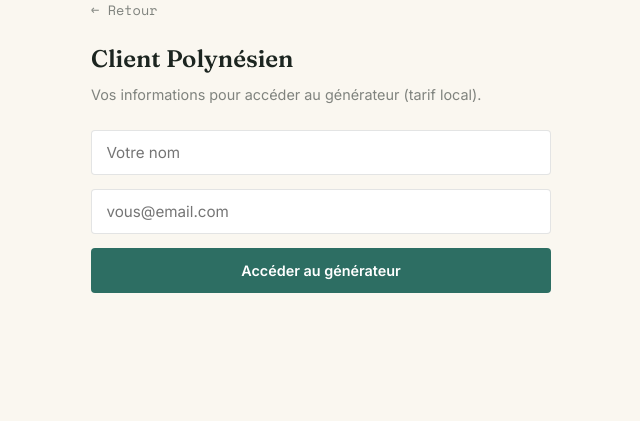
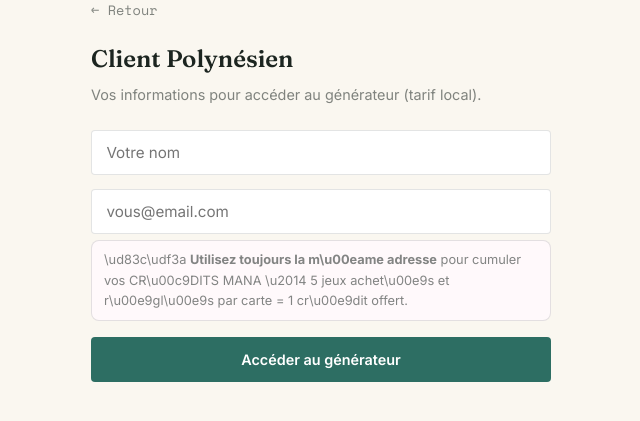
Before and after one commit to directionvaikeashop-cloud/manaprint, a Flask app: page / in a window 1280 px wide, after a click that opens the changed part. Shown: the part 257-678 px from the top of the page, without its empty margins (319-959 px from the left). Run offline with Flask 3, Linux system fonts and the light colour scheme.

Commit message:
Update index.html

```diff
--- a/templates/index.html
+++ b/templates/index.html
@@ -116,6 +116,13 @@
     <p data-i18n="poly_form_d" style="color:var(--muted);font-size:.9rem;margin-bottom:1.5rem;line-height:1.6">Vos informations pour accéder au générateur (tarif local).</p>
     <input id="poly-nom" data-i18n-ph="ph_nom" placeholder="Votre nom">
     <input id="poly-email" type="email" placeholder="vous@email.com">
+        <!-- \ud83c\udf3a 13/08 (sceau Maeva) : le rappel qui \u00e9vite les cr\u00e9dits perdus.
+         Les clients ne cr\u00e9ent pas de compte : leur EMAIL est la cl\u00e9 de leur
+         progression MANA. S'ils en donnent un autre, ils repartent de z\u00e9ro. -->
+    <p style="font-size:.8rem;color:var(--muted);line-height:1.6;margin:-.5rem 0 1rem;padding:.55rem .75rem;background:#FFF9FB;border-radius:8px;border:1px solid var(--line)">
+      \ud83c\udf3a <b>Utilisez toujours la m\u00eame adresse</b> pour cumuler vos CR\u00c9DITS MANA \u2014
+      5 jeux achet\u00e9s et r\u00e9gl\u00e9s par carte = 1 cr\u00e9dit offert.
+    </p>
     <button class="btn" id="poly-btn" data-i18n="btn_acceder" onclick="accederPoly()">Accéder au générateur</button>
     <p id="poly-msg" style="margin-top:1rem;font-size:.88rem"></p>
   </div>
@@ -128,6 +135,13 @@
     <input id="intl-nom" data-i18n-ph="ph_nom" placeholder="Votre nom">
     <input id="intl-email" type="email" placeholder="vous@email.com">
     <input id="intl-pays" data-i18n-ph="ph_pays" placeholder="Pays (optionnel)">
+        <!-- \ud83c\udf3a 13/08 (sceau Maeva) : le rappel qui \u00e9vite les cr\u00e9dits perdus.
+         Les clients ne cr\u00e9ent pas de compte : leur EMAIL est la cl\u00e9 de leur
+         progression MANA. S'ils en donnent un autre, ils repartent de z\u00e9ro. -->
+    <p style="font-size:.8rem;color:var(--muted);line-height:1.6;margin:-.5rem 0 1rem;padding:.55rem .75rem;background:#FFF9FB;border-radius:8px;border:1px solid var(--line)">
+      \ud83c\udf3a <b>Utilisez toujours la m\u00eame adresse</b> pour cumuler vos CR\u00c9DITS MANA \u2014
+      5 jeux achet\u00e9s et r\u00e9gl\u00e9s par carte = 1 cr\u00e9dit offert.
+    </p>
     <button class="btn" id="intl-btn" data-i18n="btn_acceder" onclick="accederIntl()">Accéder au générateur</button>
     <p id="intl-msg" style="margin-top:1rem;font-size:.88rem"></p>
   </div>
@@ -275,6 +289,26 @@
   <div id="ecran-panier" class="hidden" style="max-width:620px;margin:0 auto">
     <button onclick="montrer(panierRetour||'ecran-choix')" data-i18n="retour" class="mono" style="background:none;border:none;color:var(--muted);font-size:.85rem;margin-bottom:1.5rem">← Retour</button>
     <h2 class="display" data-i18n="panier_titre" style="font-size:1.6rem;margin-bottom:.4rem">🛒 Mon panier</h2>
+    <!-- \ud83c\udf3a CR\u00c9DIT MANA (sceau Maeva 13/08) : la progression du client,
+         affich\u00e9e l\u00e0 o\u00f9 il d\u00e9cide. Le compteur ne bouge QU'APR\u00c8S paiement
+         confirm\u00e9 par carte \u2014 jamais au clic sur « Commander ». -->
+    <div id="mana-bloc" style="display:none;border:1px solid var(--line);border-radius:10px;padding:.8rem 1rem;margin-bottom:1rem;background:#FFF9FB">
+      <div style="display:flex;align-items:center;gap:.5rem;flex-wrap:wrap">
+        <span style="font-size:1.05rem">\ud83c\udf3a</span>
+        <b style="font-size:.95rem">Mes CR\u00c9DITS MANA</b>
+        <span id="mana-credits" style="margin-left:auto;font-weight:700;color:var(--teal-d)"></span>
+      </div>
+      <div style="height:9px;background:#F0E4EA;border-radius:999px;margin:.55rem 0 .35rem;overflow:hidden">
+        <div id="mana-jauge" style="height:100%;width:0;background:var(--teal);border-radius:999px;transition:width .4s"></div>
+      </div>
+      <p id="mana-texte" style="font-size:.82rem;color:var(--muted);line-height:1.6;margin:0"></p>
+      <p style="font-size:.78rem;color:var(--muted);line-height:1.6;margin:.45rem 0 0">
+        <b>5 JEUX achet\u00e9s = 1 CR\u00c9DIT MANA offert \ud83c\udf3a</b><br>
+        <i>Offre exclusivement r\u00e9serv\u00e9e aux commandes de jeux effectu\u00e9es sur MANAPRINT
+        et r\u00e9gl\u00e9es en ligne par carte bancaire.</i><br>
+        Plus vous utilisez MANAPRINT, plus vos CR\u00c9DITS MANA se cumulent !
+      </p>
+    </div>
     <p data-i18n="panier_sous" style="color:var(--muted);font-size:.88rem;margin-bottom:1.4rem;line-height:1.6">Plusieurs jeux, un seul paiement — chaque article garde sa personnalisation, sa date et son imprimeur partenaire.</p>
     <div id="panier-liste" style="display:flex;flex-direction:column;gap:.6rem;margin-bottom:1rem"></div>
     <p id="panier-vide" data-i18n="panier_vide" style="color:var(--muted);font-size:.9rem">Ton panier est vide — choisis un jeu et clique « 🛒 Ajouter au panier ».</p>
@@ -867,7 +901,34 @@ function ajouterPanier(){
   ecrirePanier(p);
   msg.style.color="var(--teal)"; msg.textContent=t("panier_ajoute")+" ("+p.length+")";
 }
+// 🌺 Le compteur CRÉDIT MANA du client.
+// ⚠️ Il ne fait QUE LIRE : la progression monte côté serveur, au webhook
+// Stripe, une fois le paiement confirmé. Rien ici ne peut la faire bouger.
+async function chargerMana(){
+  const bloc = document.getElementById('mana-bloc');
+  if(!bloc) return;
+  try{
+    const r = await fetch('/api/mana/mon-compte', {cache:'no-store'});
+    if(!r.ok){ bloc.style.display='none'; return; }
+    const d = await r.json();
+    if(!d || !d.ok || !d.mana){ bloc.style.display='none'; return; }
+    const m = d.mana;
+    const par = m.par_credit || 5;
+    const prog = m.progression || 0;
+    const cred = m.credits || 0;
+    bloc.style.display = '';
+    document.getElementById('mana-credits').textContent =
+      cred > 0 ? (cred + (cred > 1 ? ' cr\u00e9dits' : ' cr\u00e9dit') + ' \ud83c\udf81') : 'aucun cr\u00e9dit pour l\'instant';
+    document.getElementById('mana-jauge').style.width = Math.round(prog * 100 / par) + '%';
+    const reste = par - prog;
+    document.getElementById('mana-texte').textContent =
+      'Progression : ' + prog + '/' + par + (par > 1 ? ' jeux' : ' jeu')
+      + (reste === par ? '' : ' \u00b7 encore ' + reste + (reste > 1 ? ' jeux' : ' jeu') + ' et votre prochain cr\u00e9dit est offert !');
+  }catch(e){ bloc.style.display='none'; }
+}
+
 function afficherPanier(){
+  chargerMana();     // 🌺 la progression, à jour à chaque ouverture
   const courant=document.querySelector('.wrap > div:not(.hidden)');
   if(courant && courant.id && courant.id!=='ecran-panier') panierRetour=courant.id;
   montrer('ecran-panier'); rendrePanier();
```
